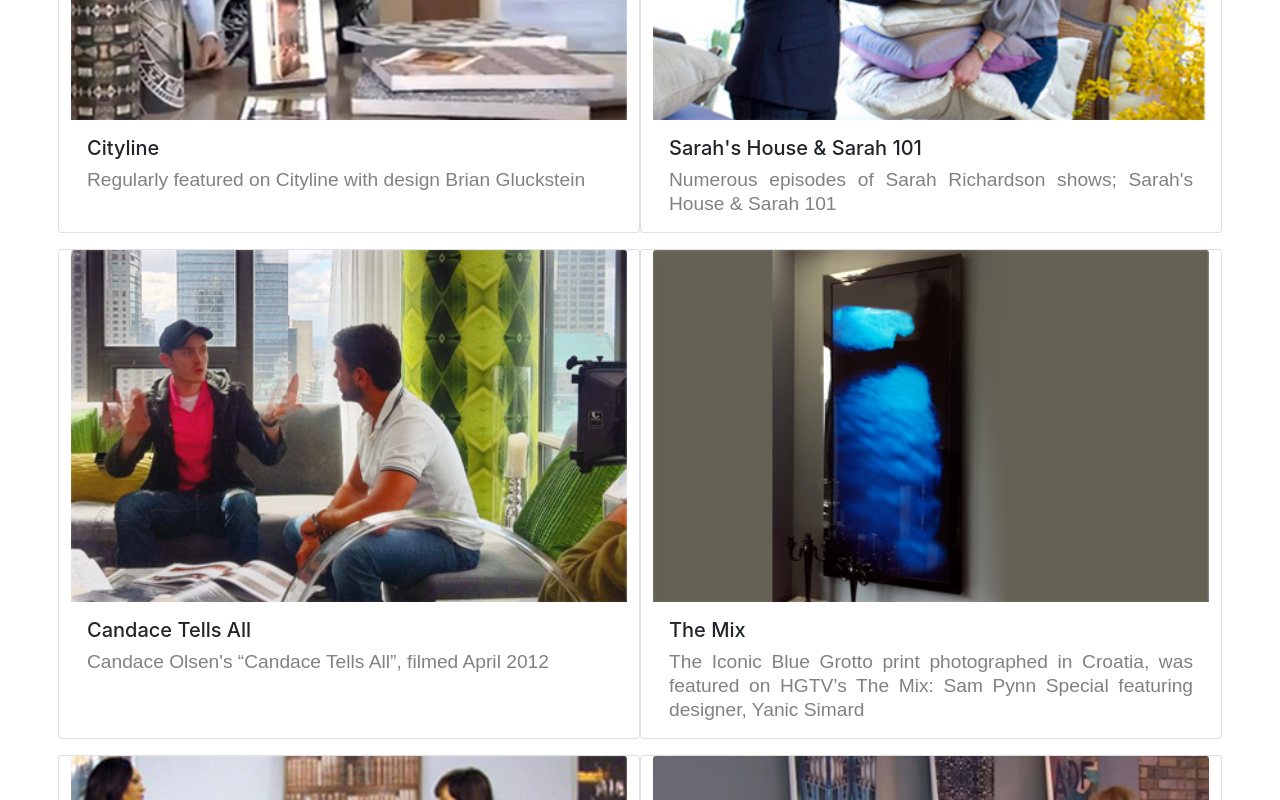
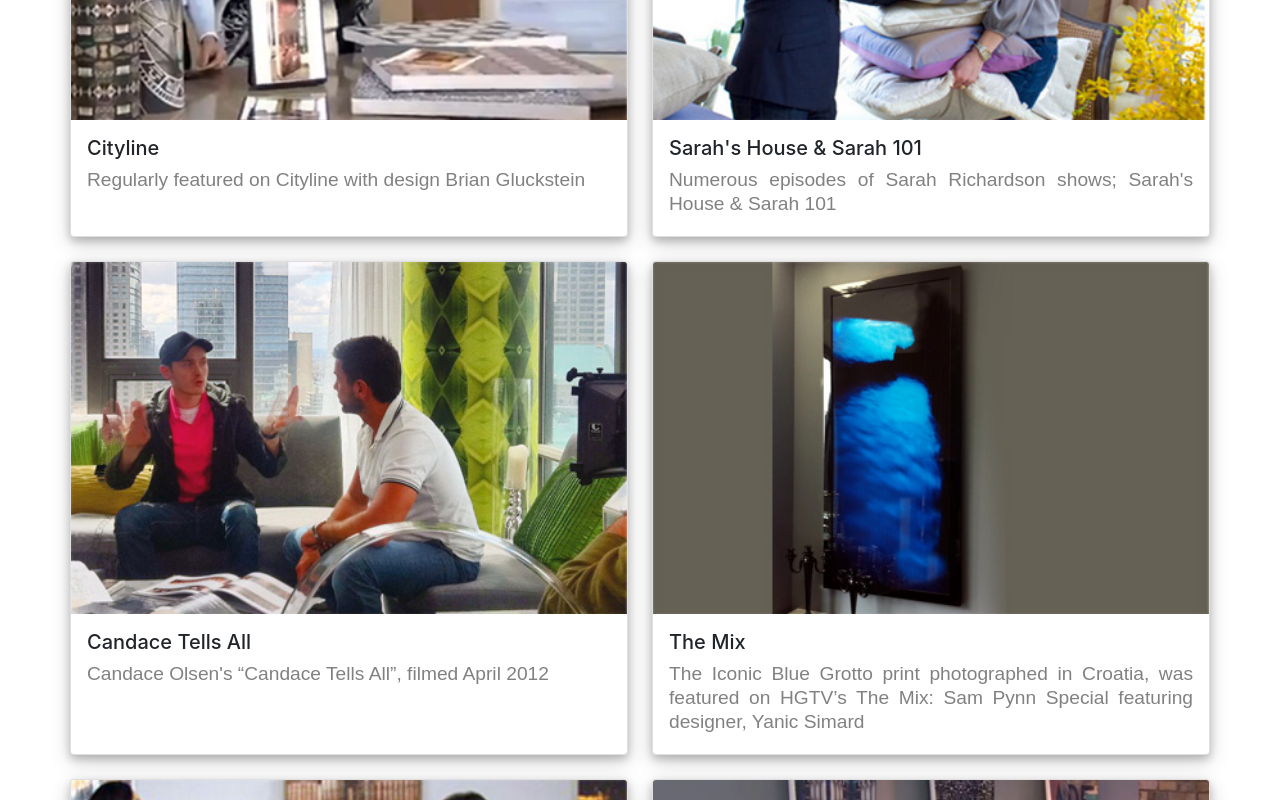
Before and after one commit to daze77/TKReactApp, a React (Create React App) app in the folder client/: page /TheArtist in a window 1280 px wide. Shown: the part 2100-2900 px from the top of the page. Built offline with nearby package versions, Linux system fonts and the light colour scheme.

Commit message:
added formatting to Media Cards

```diff
--- /dev/null
+++ b/client/src/components/Card/Card.css
@@ -0,0 +1,5 @@
+#cardformat{
+    box-shadow: 0 4px 8px 0 rgba(0, 0, 0, 0.2), 0 6px 20px 0 rgba(0, 0, 0, 0.19);
+    transition: 1s;
+
+}
--- a/client/src/components/Card/Card.js
+++ b/client/src/components/Card/Card.js
@@ -1,4 +1,6 @@
 import React from 'react'
+
+import './Card.css'
 
 import Tonykphoto07 from '../../assets/images/media/tonykphoto07.jpg'
 import Tonykphoto08 from '../../assets/images/media/tonykphoto08.jpg'
@@ -28,11 +30,13 @@ function Card(props){
 
     return(
         <>
-            <div class="card mb-3">
-                <img src={mediaObj[props.ImageName]} class="card-img-top" alt={props.ImageName}/>
-                <div class="card-body">
-                    <h5 class="card-title">{props.Show}</h5>
-                    <p class="card-text">{props.Title}</p>
+            <div class="col">
+                <div class="card h-100 mb-1" id="cardformat">
+                    <img key={props.Id} src={mediaObj[props.ImageName]} class="card-img-top" alt={props.ImageName}/>
+                    <div class="card-body">
+                        <h5 class="card-title">{props.Show}</h5>
+                        <p class="card-text">{props.Title}</p>
+                    </div>
                 </div>
             </div>
 
--- a/client/src/pages/TheArtist/ShowsTVFilm.js
+++ b/client/src/pages/TheArtist/ShowsTVFilm.js
@@ -23,7 +23,7 @@ function ShowsTVFilm(){
                 <h1>Shows, Television and Film</h1>
                 <hr/>
 
-                <div class="row row-cols-1 row-cols-md-2">
+                <div class="row row-cols-1 row-cols-md-2 g-4 mb-5">
                    {Media.map(media => (
                        <Card
                             Id={media.Id}
```
Also changed, not shown: client/src/components/Card/ImgImport.js (deleted).
